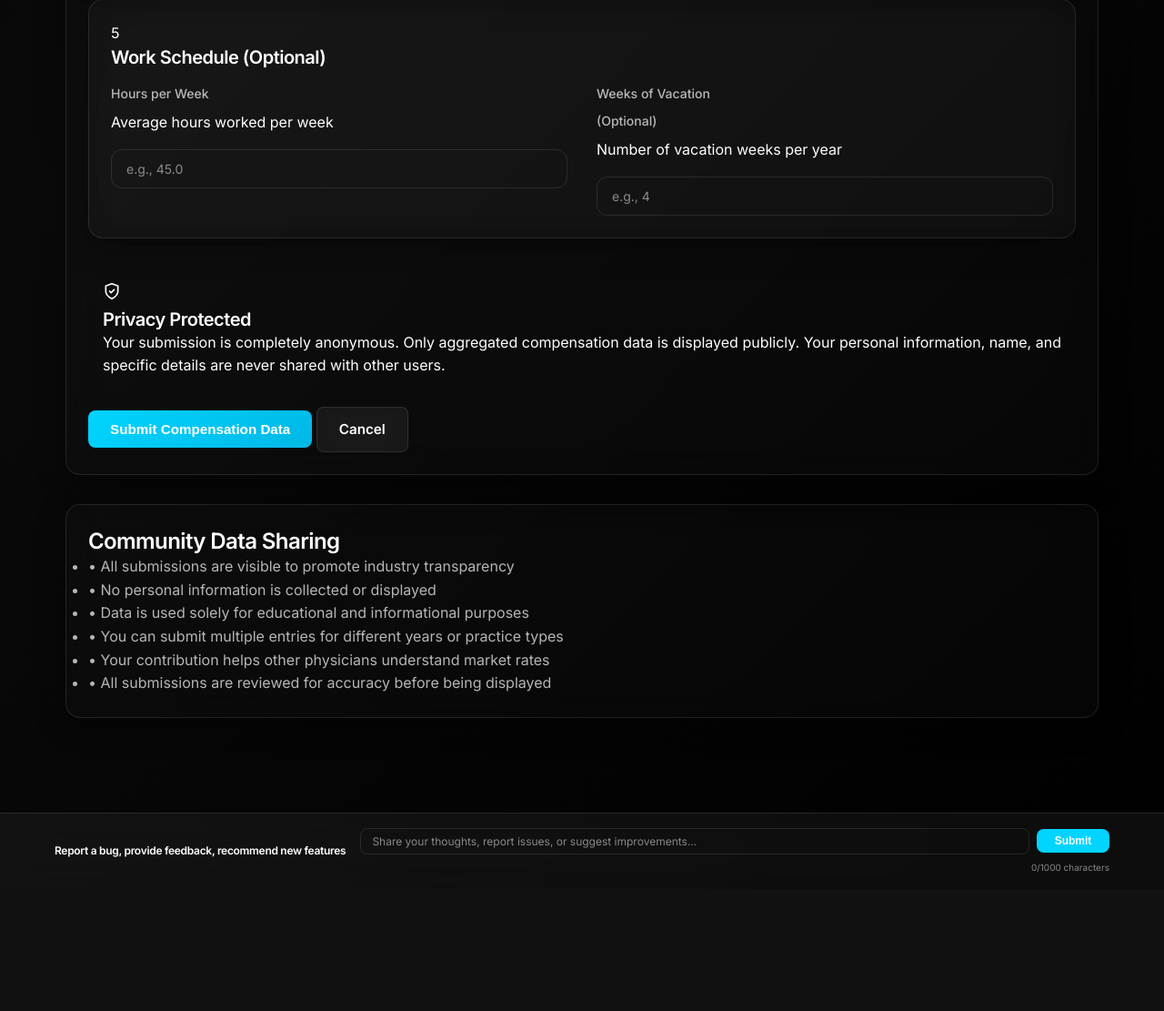
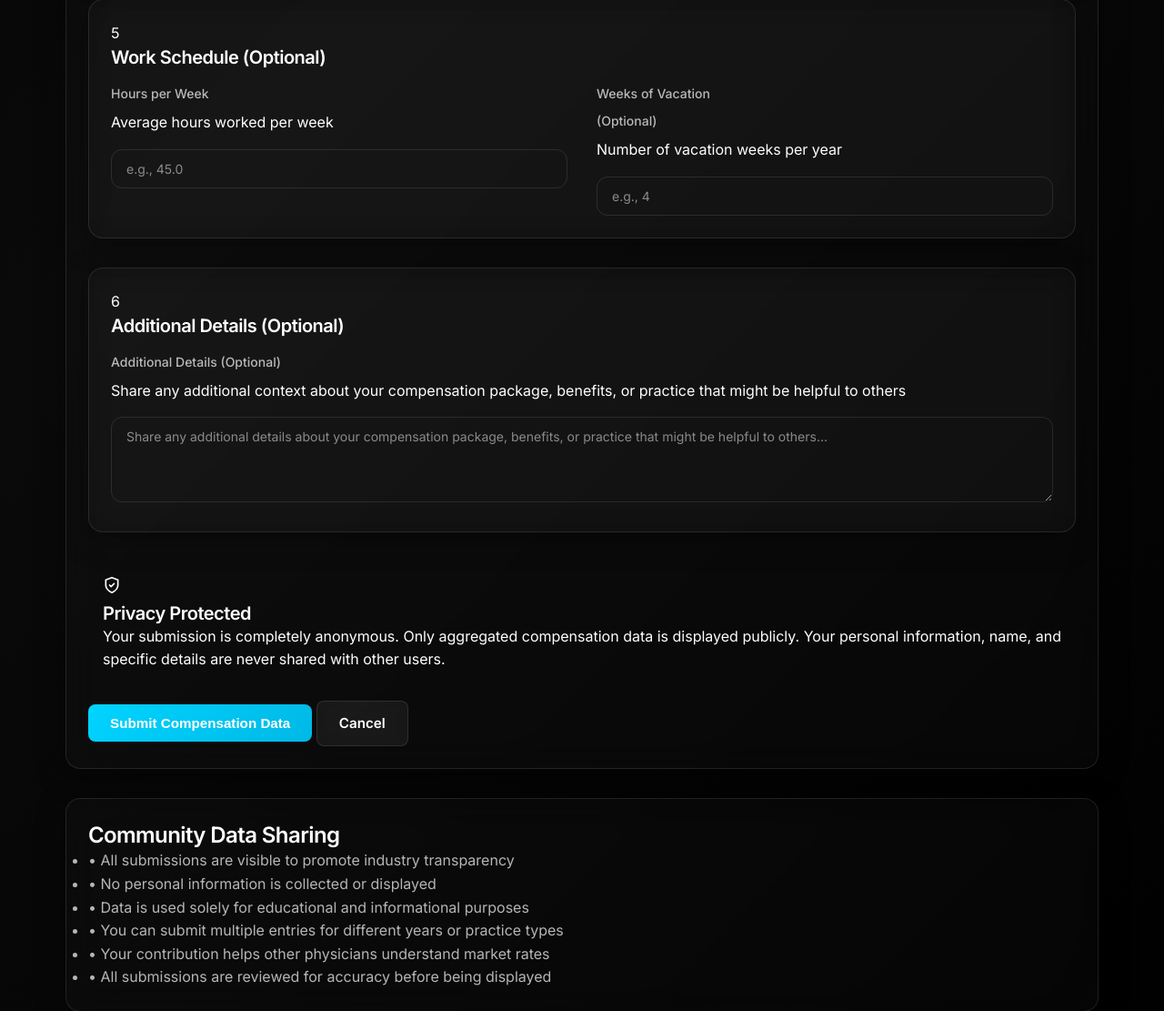
Before and after one commit to roodchris/Nucleus, a Flask app: page /compensation/submit in a window 1280 px wide. Shown: the part 1717-2828 px from the top of the page at 91% size. Before the commit the page ends 2675 px from the top, so only its background shows below. Run offline with Flask 3, Linux system fonts and the light colour scheme; a user stored in the database is signed in; data comes from the database, SQL or seed files in the repository; tables that the repository leaves empty hold one stand-in row (values such as "Sample post"); grey boxes marked "Sample" are stand-in pictures.

Commit message:
Implement three key form improvements
1. Add additional notes field to compensation submission form
   - Add additional_notes column to CompensationData model
   - Add TextAreaField to CompensationSubmissionForm with 1000 char limit
   - Add section 6 to compensation submission template
   - Update compensation submission route to handle additional_notes

2. Add NON_CLINICAL_OTHER to job review form specialty choices
   - Add NON_CLINICAL_OTHER option to JobReviewForm specialty field

3. Fix comma handling in all number fields
   - Convert pay_amount from DecimalField to StringField with comma_separated_number validator
   - Convert minimum_pay from DecimalField to StringField with comma_separated_number validator
   - Update opportunities.py to handle integer values from comma validator
   - Remove manual string conversion since validator now handles it automatically

All forms now properly handle commas in number inputs for better user experience.

```diff
--- a/app/compensation.py
+++ b/app/compensation.py
@@ -185,6 +185,7 @@ def submit_compensation():
             weeks_per_year=weeks_per_year,
             practice_type=form.practice_type.data,
             experience_years=None,  # No longer collected
+            additional_notes=form.additional_notes.data,
             source='Community Submission',
             is_anonymous_submission=True
         )
--- a/app/forms.py
+++ b/app/forms.py
@@ -126,7 +126,7 @@ class OpportunityForm(FlaskForm):
     zip_code = StringField("Zip Code", validators=[Optional(), Length(min=5, max=10)])
     pgy_min = SelectField("Training Level Minimum", choices=[("", "Select Minimum")] + TRAINING_LEVEL_CHOICES[1:], validators=[Optional()])
     pgy_max = SelectField("Training Level Maximum", choices=[("", "Select Maximum")] + TRAINING_LEVEL_CHOICES[1:], validators=[Optional()])
-    pay_amount = DecimalField("Pay Amount", validators=[Optional(), NumberRange(min=0)], places=2)
+    pay_amount = StringField("Pay Amount", validators=[Optional(), comma_separated_number(min_val=0)])
     pay_type = SelectField("Pay Type", choices=PAY_TYPE_CHOICES, validators=[Optional()])
     shift_length_hours = DecimalField("Shift length (hours)", validators=[Optional(), NumberRange(min=0)], places=1)
     hours_per_week = DecimalField("Hours per week", validators=[Optional(), NumberRange(min=0)], places=1)
@@ -155,7 +155,7 @@ class FilterForm(FlaskForm):
     zip_code = StringField("Zip Code", validators=[Optional(), Length(min=5, max=10)])
     radius_miles = IntegerField("Radius (miles)", validators=[Optional(), NumberRange(min=1)])
     pgy_year = SelectField("Your Current Training Level", choices=TRAINING_LEVEL_CHOICES, validators=[Optional()])
-    minimum_pay = DecimalField("Minimum Pay", validators=[Optional(), NumberRange(min=0)], places=2)
+    minimum_pay = StringField("Minimum Pay", validators=[Optional(), comma_separated_number(min_val=0)])
     pay_type = SelectField("Pay Type", choices=PAY_TYPE_CHOICES, validators=[Optional()])
     work_duration = SelectField("Work Duration", choices=[("", "Any Duration")] + WORK_DURATION_CHOICES[1:], validators=[Optional()])
 
@@ -217,6 +217,8 @@ class CompensationSubmissionForm(FlaskForm):
     total_yearly_rvu = StringField("Total Yearly RVU", validators=[Optional(), comma_separated_number(min_val=1000, max_val=20000)])
     compensation_per_rvu = StringField("Compensation per RVU ($)", validators=[Optional(), comma_separated_number(min_val=0)])
     weeks_vacation = IntegerField("Weeks of Vacation", validators=[Optional(), NumberRange(min=0, max=50)])
+    additional_notes = TextAreaField("Additional Details (Optional)", validators=[Optional(), Length(max=1000)],
+                                    render_kw={"rows": 4, "placeholder": "Share any additional details about your compensation package, benefits, or practice that might be helpful to others..."})
 
 
 class JobReviewForm(FlaskForm):
@@ -234,6 +236,7 @@ class JobReviewForm(FlaskForm):
     ], validators=[Optional()])
     specialty = SelectField("Medical Specialty (optional)", choices=[
         ('', 'Select Specialty'),
+        ('NON_CLINICAL_OTHER', 'Non-clinical/Other'),
         ('AEROSPACE_MEDICINE', 'Aerospace Medicine'),
         ('ANESTHESIOLOGY', 'Anesthesiology'),
         ('CHILD_NEUROLOGY', 'Child Neurology'),
--- a/app/models.py
+++ b/app/models.py
@@ -384,6 +384,7 @@ class CompensationData(db.Model):
     is_anonymous_submission = db.Column(db.Boolean, default=False)  # True for user submissions
     practice_type = db.Column(db.String(100), nullable=True)   # Private practice, academic, etc.
     experience_years = db.Column(db.Integer, nullable=True)    # Years of experience
+    additional_notes = db.Column(db.Text, nullable=True)       # Additional details from user
     created_at = db.Column(db.DateTime, default=datetime.utcnow)
 
     def __repr__(self):
--- a/app/templates/compensation/submit.html
+++ b/app/templates/compensation/submit.html
@@ -181,6 +181,26 @@
 
 
 
+      <!-- Additional Notes Section -->
+      <div class="card bg-white shadow-md border border-gray-200">
+        <div class="flex items-center mb-4">
+          <div class="bg-blue-600 text-white rounded-full w-8 h-8 flex items-center justify-center text-sm font-bold mr-3">6</div>
+          <h4 class="text-lg font-semibold text-gray-800">Additional Details (Optional)</h4>
+        </div>
+        <div>
+          <label for="{{ form.additional_notes.id }}" class="block text-sm font-medium text-gray-700 mb-2">{{ form.additional_notes.label }}</label>
+          <p class="text-sm text-blue-600 bg-blue-100 px-3 py-2 rounded-lg mb-3">Share any additional context about your compensation package, benefits, or practice that might be helpful to others</p>
+          {{ form.additional_notes(class="input", rows="4") }}
+          {% if form.additional_notes.errors %}
+            <div class="text-red-500 text-sm mt-2">
+              {% for error in form.additional_notes.errors %}
+                {{ error }}
+              {% endfor %}
+            </div>
+          {% endif %}
+        </div>
+      </div>
+
       <!-- Privacy Notice -->
       <div class="bg-blue-50 border border-blue-200 rounded-lg p-4 mt-6">
         <div class="flex items-start">
```
Also changed, not shown: app/opportunities.py (+3 -7 lines).
